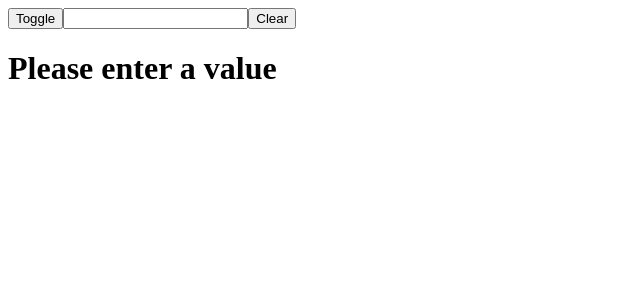
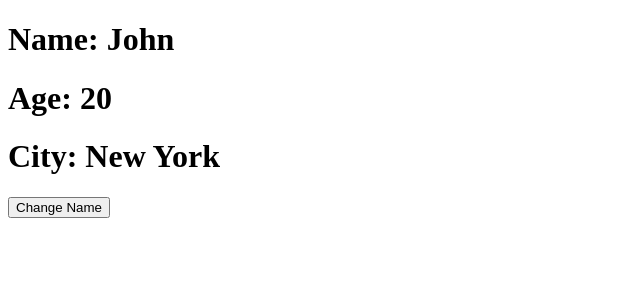
Before and after one commit to saeedali780/learn-react, a React (Vite) app: page / in a window 1280 px wide. Shown: the top 300 px of the page, without its empty margins (0-640 px from the left). Built offline with nearby package versions, Linux system fonts and the light colour scheme.

Commit message:
Interview question resolved

```diff
--- a/src/App.jsx
+++ b/src/App.jsx
@@ -1,16 +1,16 @@
 import React,{useState} from 'react';
+import User from './User';
+
 
 const App = () => {
-  const [toggle,setToggle] = useState(false);
-  const [value,setValue] = useState('');
+  const [user,setUser] = useState({
+    name:'John',
+    age:20,
+    city:'New York'
+  });
   return (
     <div>
-      <button onClick={() => setToggle(!toggle)}>Toggle</button>
-      <input type="text" value={value} onChange={(e) => setValue(e.target.value)} />
-      <button onClick={() => setValue('') }>Clear</button>
-        {toggle && value ? <h1>{value}</h1> : <h1>Please enter a value</h1>}
-
-
+      <User user={user} setUser={setUser}/>
     </div>
   )
 }
--- /dev/null
+++ b/src/User.jsx
@@ -0,0 +1,14 @@
+import React from 'react';
+
+const User = ({user,setUser}) => {
+  return (
+    <div>
+        <h1>Name: {user.name}</h1>
+        <h1>Age: {user.age}</h1>
+        <h1>City: {user.city}</h1>
+        <button onClick={() => setUser({...user,name:'Jane'})}>Change Name</button>
+    </div>
+  )
+}
+
+export default User
```
